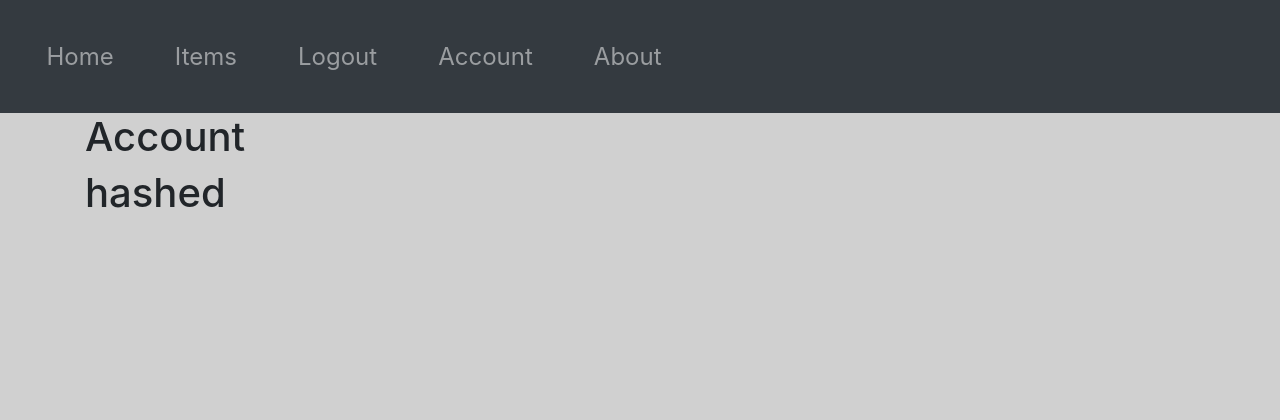
After one commit to JIOjosBG/shop_web, a Flask app: page /account in a window 1280 px wide. The commit adds this page. Shown: the top 420 px of the page. Run offline with Flask 2, Linux system fonts and the light colour scheme; a user stored in the database is signed in; some libraries are stand-ins or nearby versions.

Commit message:
user login logout one user add item

```diff
--- a/flaskblog/routes.py
+++ b/flaskblog/routes.py
@@ -1,9 +1,11 @@
-from flask import render_template, flash, redirect, url_for
-from flaskblog import app, db
+from flask import render_template, flash, redirect, url_for, request
+from flaskblog import app, db, bcrypt
 from flaskblog.models import Users, Items
 from flaskblog.forms import RegistrationForm,LoginForm, NewItemForm
+from flask_login import login_user, current_user, logout_user, login_required
 
 itemlist=Items.query.all()
+
 
 @app.route('/')
 @app.route('/home')
@@ -26,16 +28,17 @@ def register():
         username=form.username.data
         email=form.email.data
         password=form.password.data
-        if Users.query.filter_by(username=username).first()or Users.query.filter_by(email=email).first():
+        hashed_password=bcrypt.generate_password_hash(password).decode("utf-8")
+        if Users.query.filter_by(username=username).first() or Users.query.filter_by(email=email).first():
             flash(f'Could not create account.Username or email is already taken!','danger')
             return redirect(url_for('register'))
         else:
-            user=Users(username=username,password=password,email=email)
+            user=Users(username=username,password=hashed_password,email=email)
             db.session.add(user)
             db.session.commit()
             flash(f'Account created for {form.username.data}!','success')
             print(Users.query.all())
-            return redirect(url_for('home'))
+            return redirect(url_for('login'))
 
         flash(f'Account created for {form.username.data}!','success')
         return redirect(url_for('home'))
@@ -47,12 +50,14 @@ def login():
     form= LoginForm()
     email=form.email.data
     password=form.password.data
-    user=Users(email=email,password=password)
-
+    remember=form.remember.data
     if form.validate_on_submit():
-        if Users.query.filter_by(email=email,password=password).first():
-            flash('You have been logged in','success')
-            return redirect(url_for('home'))
+        print(Users.query.all())
+        user = Users.query.filter_by(email=email).first()
+        if user and bcrypt.check_password_hash(user.password,password):
+            login_user(user, remember=remember)
+            next_page=request.args.get('next')
+            return  redirect(next_page) if next_page else redirect(url_for('home'))
         else:
             flash('Login unsuccessful','danger')
     return render_template('login.html',title='Login',form=form)
@@ -80,3 +85,13 @@ def newitem():
             return redirect(url_for('items'))
 
     return render_template('newitem.html',title='New Item',form=form)
+
+@app.route("/logout")
+def logout():
+    logout_user()
+    return redirect(url_for('home'))
+
+@app.route("/account")
+@login_required
+def account():
+    return render_template('account.html',title='Account')
--- /dev/null
+++ b/templates/account.html
@@ -0,0 +1,6 @@
+{% extends "layout.html" %}
+{% block content %}
+  <h1>Account</h1>
+  <h1> {{ current_user.username }} </h1>
+
+{% endblock content %}
--- a/templates/layout.html
+++ b/templates/layout.html
@@ -93,13 +93,22 @@
           <li class="nav-item">
             <a class="nav-link"  style="font-size: 150%" href="{{url_for('items')}}">Items</a>
           </li>
+          {% if current_user.is_authenticated %}
+            <li class="nav-item">
+              <a class="nav-link"  style="font-size: 150%" href="{{url_for('logout')}}">Logout</a>
+            </li>
+            <li class="nav-item">
+              <a class="nav-link"  style="font-size: 150%" href="{{url_for('account')}}">Account</a>
+            </li>
+          {% else %}
             <li class="nav-item">
               <a class="nav-link"  style="font-size: 150%" href="{{url_for('register')}}">Register</a>
             </li>
             <li class="nav-item">
               <a class="nav-link"  style="font-size: 150%" href="{{url_for('login')}}">Login</a>
             </li>
-          {% if 1==1 %}
+          {% endif %}
+          {% if current_user.username=="hashed2" %}
             <li class="nav-item">
               <a class="nav-link newitem"  style="font-size: 150%" href="{{url_for('newitem')}}">New Item</a>
             </li>
```
Also changed, not shown: flaskblog/__init__.py (+7 -1 lines), flaskblog/models.py (+8 -3 lines), site.db. Lines whose indentation alone changed are shown as unchanged.
